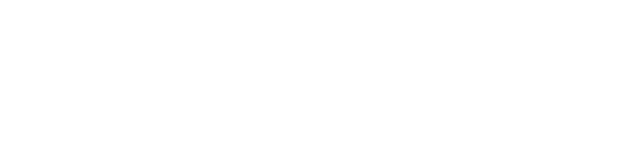
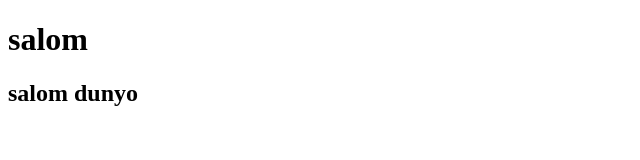
Before and after one commit to ShavkatFazliddinov/test1, a plain HTML site: page index.html in a window 1280 px wide. Shown: the whole page, without its empty margins (0-640 px from the left). Drawn offline with Linux system fonts and the light colour scheme.

Commit message:
h1 va h2

```diff
--- a/index.html
+++ b/index.html
@@ -6,6 +6,7 @@
     <title>Document</title>
 </head>
 <body>
-
+    <h1>salom</h1>
+    <h2>salom dunyo</h2>
 </body>
 </html>
```
